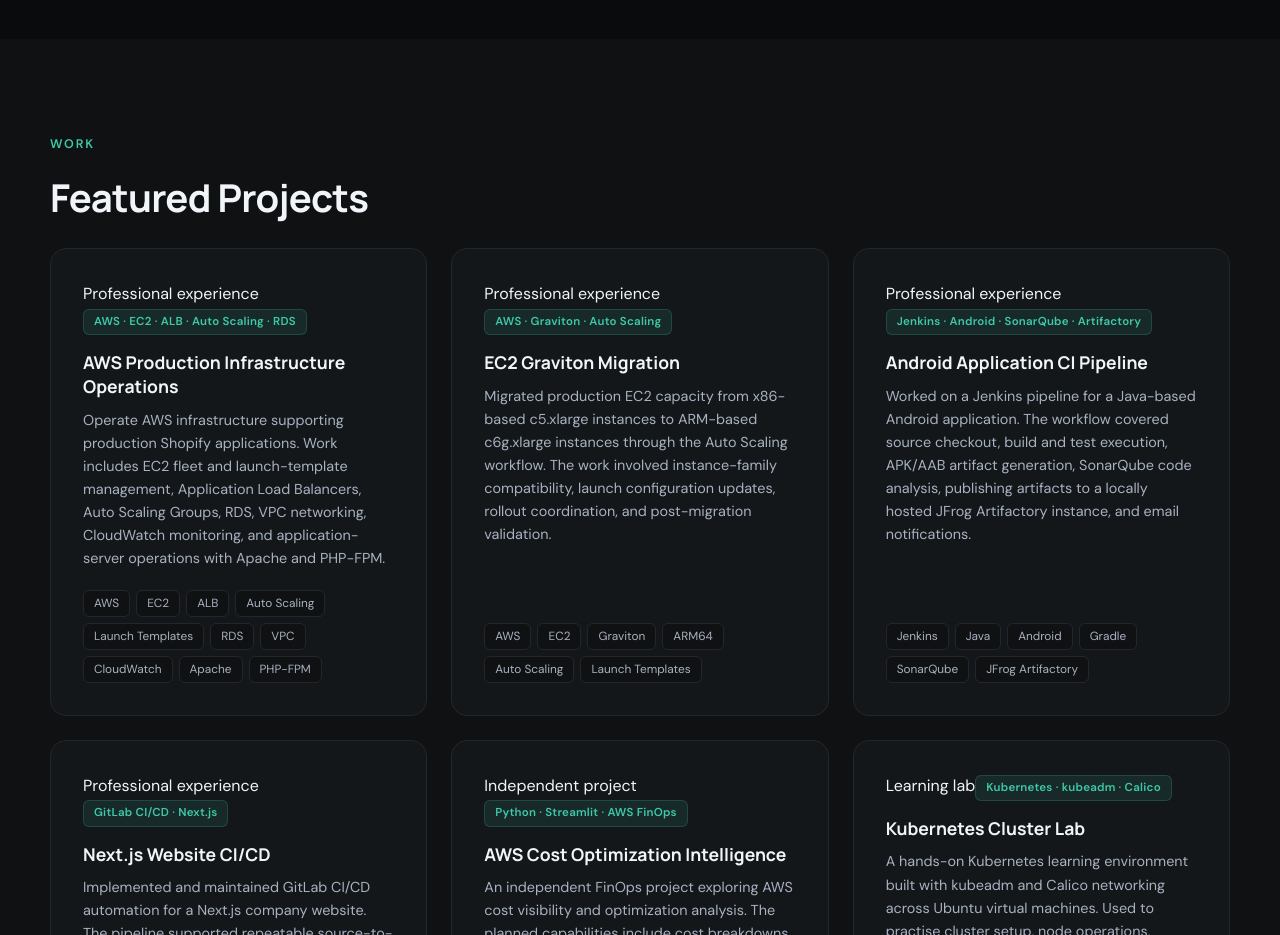
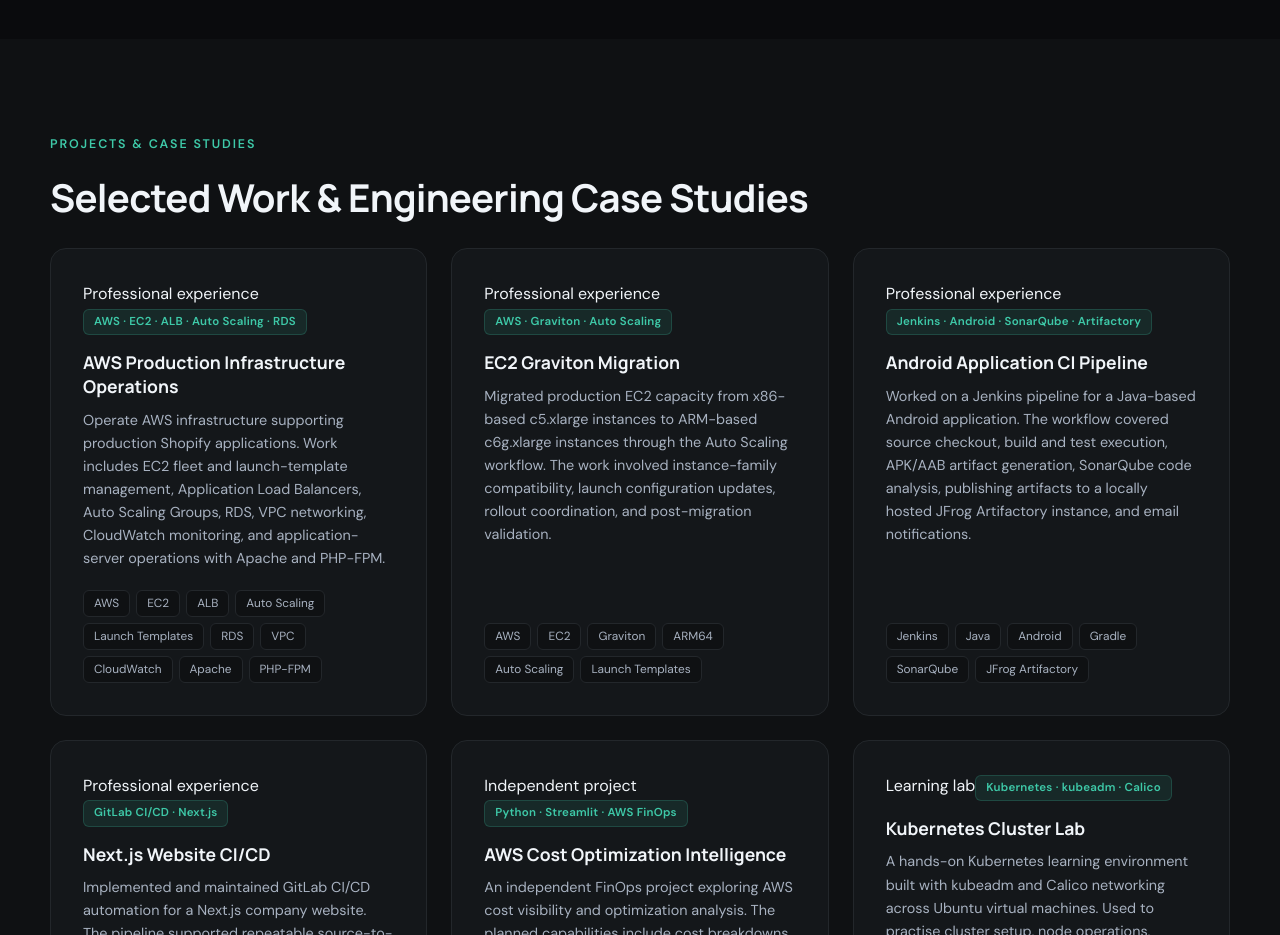
Before and after one commit to jenidevops30/portfolio, a React (Vite) app in the folder frontend/: page / in a window 1280 px wide. Shown: the part 5740-6675 px from the top of the page. Built offline with nearby package versions, Linux system fonts and the light colour scheme.

Commit message:
Update projects section heading and remove unused import

```diff
--- a/frontend/src/App.jsx
+++ b/frontend/src/App.jsx
@@ -2,7 +2,6 @@ import Navbar from './components/Navbar';
 import Hero from './components/Hero';
 import About from './components/About';
 import Architecture from './components/Architecture';
-import SkillCard from './components/SkillCard';
 import ProjectCard from './components/ProjectCard';
 import TimelineItem from './components/TimelineItem';
 import Contact from './components/Contact';
@@ -65,8 +64,8 @@ function App() {
       {/* PROJECTS */}
       <section id="projects" style={{ background: 'var(--surface)' }}>
         <div className="container">
-          <div className="section-label">Work</div>
-          <h2 className="section-title">Featured Projects</h2>
+          <div className="section-label">Projects &amp; Case Studies</div>
+          <h2 className="section-title">Selected Work &amp; Engineering Case Studies</h2>
           <div className="projects-grid">
             {projects.map((project, index) => (
               <ProjectCard key={index} {...project} />
```
